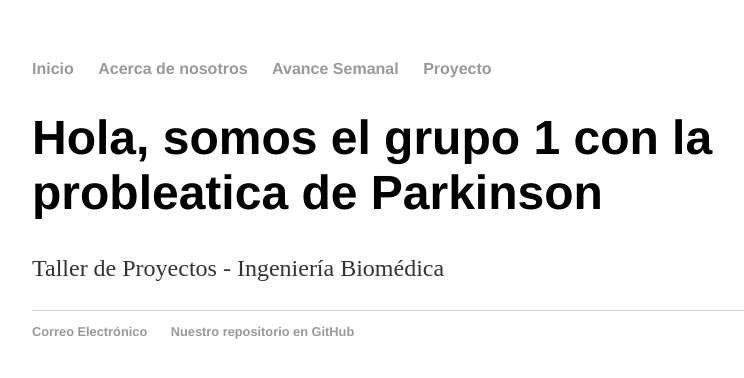
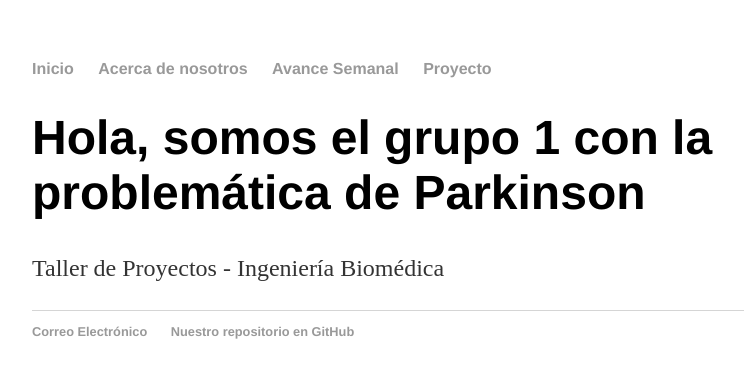
Before and after one commit to SebMelendez/ProyectoGP3, a Jekyll site: the page built from index.html, in a window 1280 px wide. Shown: the top 378 px of the page, without its empty margins (160-904 px from the left). Built offline with Jekyll 4.4.1, drawn with Linux system fonts in a browser that asks for light colours.

Commit message:
Update index.html

```diff
--- a/index.html
+++ b/index.html
@@ -3,6 +3,6 @@ layout: default
 title: Ingeniería Biomédica
 ---
 <div class= "blurb">
-  <h1> Hola, somos el grupo 1 con la probleatica de Parkinson </h1>
+  <h1> Hola, somos el grupo 1 con la problemática de Parkinson </h1>
   <p> Taller de Proyectos -  Ingeniería Biomédica </p>
 </div>
```
